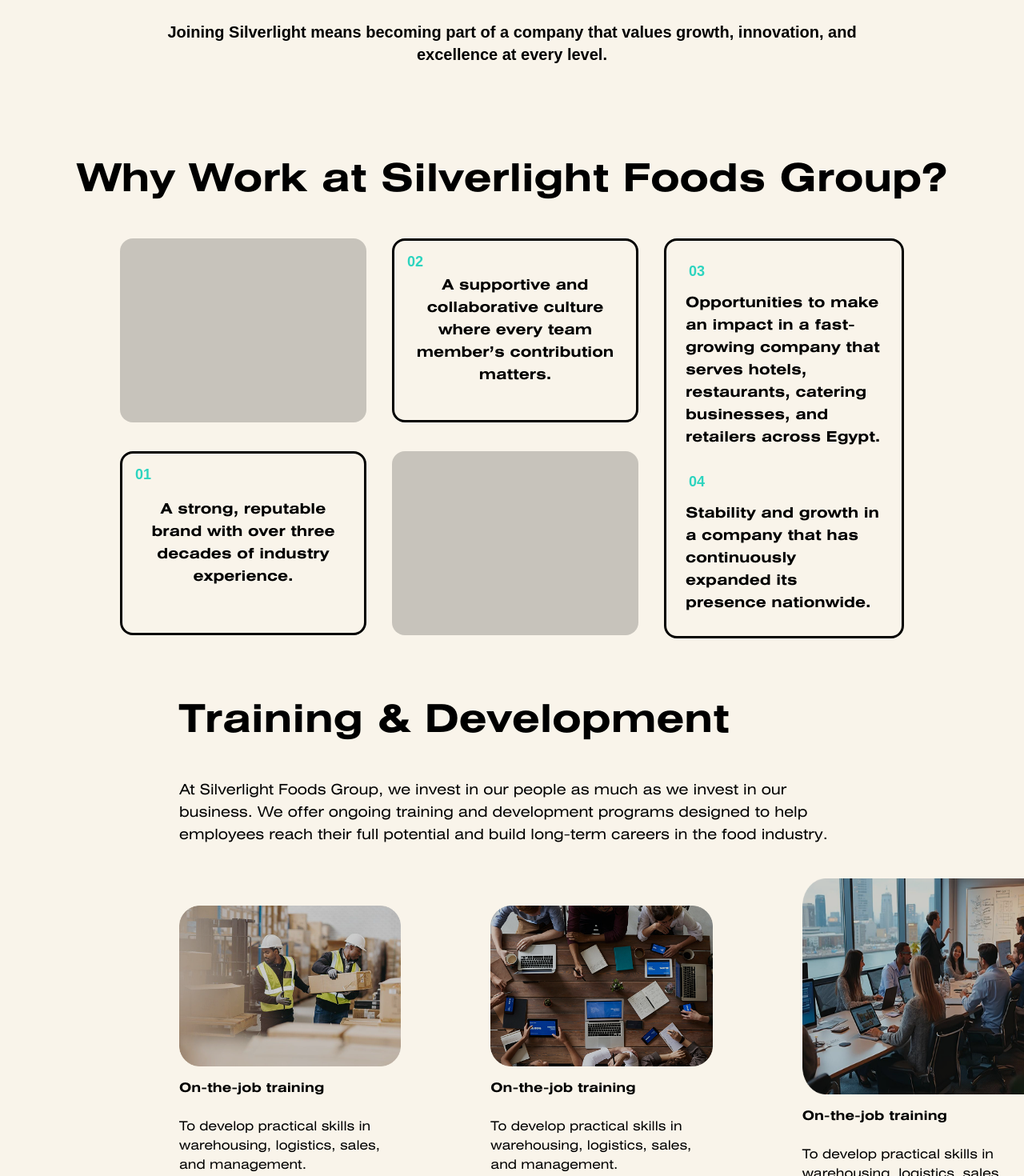
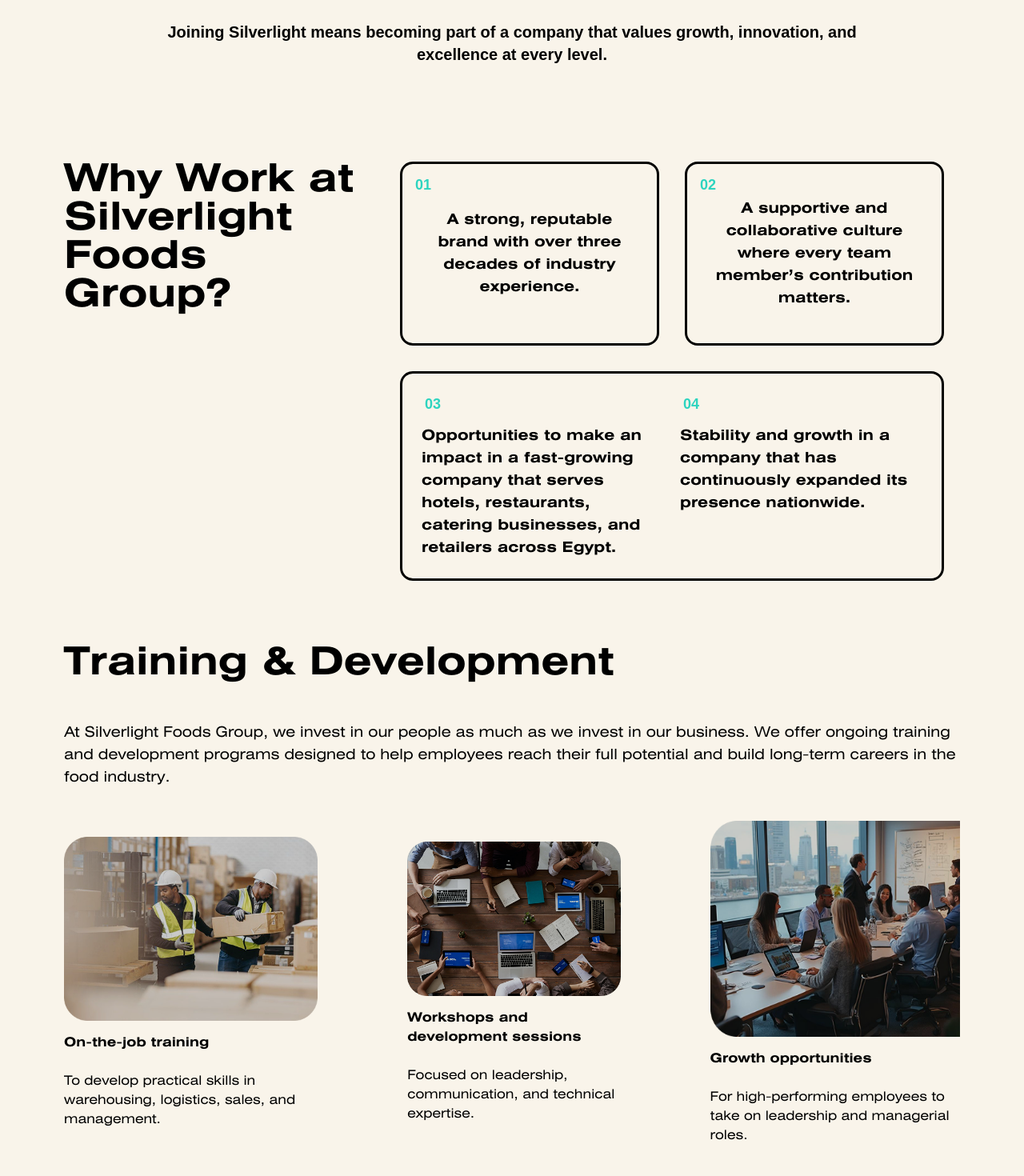
Before and after one commit to mariemkhaled0/Silver_light_food, a Next.js app: page /careers in a window 1280 px wide. Shown: the part 940-2410 px from the top of the page at 80% size. Built offline with nearby package versions, Linux system fonts and the light colour scheme.

Commit message:
add contact page

```diff
--- a/src/app/careers/page.jsx
+++ b/src/app/careers/page.jsx
@@ -1,8 +1,8 @@
 import Hero from "@/components/careers/Hero";
 import Navbar from "@/components/Navbar";
 import React from "react";
-import WhyWorkAtSLF from "./WhyWorkAtSLF";
-import TrainingAndDevelopment from "./TrainingAndDevelopment";
+import WhyWorkAtSLF from "../../components/careers/WhyWorkAtSLF";
+import TrainingAndDevelopment from "../../components/careers/TrainingAndDevelopment";
 import CustomButton from "@/components/CustomButton";
 
 function page() {
--- /dev/null
+++ b/src/app/contact/page.jsx
@@ -0,0 +1,15 @@
+import Navbar from "@/components/Navbar";
+import Image from "next/image";
+
+import contact from "@/assets/images/contactUs.png";
+import Hero from "@/components/contact/Hero";
+import GetInTouch from "@/components/contact/GetInTouch";
+
+export default function page() {
+  return (
+    <>
+      <Hero />
+      <GetInTouch />
+    </>
+  );
+}
--- a/src/assets/Icons.jsx
+++ b/src/assets/Icons.jsx
@@ -638,3 +638,54 @@
     </svg>
   );
 };
+
+export const PhoneIcon = ({ className }) => (
+  <svg
+    width="24"
+    height="24"
+    viewBox="0 0 24 24"
+    fill="currentColor"
+    xmlns="http://www.w3.org/2000/svg"
+    className={className}
+  >
+    <path
+      d="M20.0002 10.999H22.0002C22.0002 5.869 18.1272 2 12.9902 2V4C17.0522 4 20.0002 6.943 20.0002 10.999Z"
+      fill="currentColor"
+    />
+    <path
+      d="M13.0003 8.00024C15.1033 8.00024 16.0003 8.89724 16.0003 11.0002H18.0003C18.0003 7.77524 16.2253 6.00024 13.0003 6.00024V8.00024ZM16.4223 13.4432C16.2301 13.2686 15.9776 13.1754 15.7181 13.1835C15.4585 13.1915 15.2123 13.3001 15.0313 13.4862L12.6383 15.9472C12.0623 15.8372 10.9043 15.4762 9.71228 14.2872C8.52028 13.0942 8.15928 11.9332 8.05228 11.3612L10.5113 8.96724C10.6977 8.78637 10.8064 8.54006 10.8144 8.28045C10.8225 8.02083 10.7292 7.76828 10.5543 7.57624L6.85928 3.51324C6.68432 3.3206 6.44116 3.20374 6.18143 3.1875C5.92171 3.17125 5.66588 3.2569 5.46828 3.42624L3.29828 5.28724C3.12539 5.46075 3.0222 5.69169 3.00828 5.93624C2.99328 6.18624 2.70728 12.1082 7.29928 16.7022C11.3053 20.7072 16.3233 21.0002 17.7053 21.0002C17.9073 21.0002 18.0313 20.9942 18.0643 20.9922C18.3088 20.9786 18.5396 20.8749 18.7123 20.7012L20.5723 18.5302C20.7417 18.3328 20.8276 18.077 20.8115 17.8173C20.7954 17.5576 20.6788 17.3143 20.4863 17.1392L16.4223 13.4432Z"
+      fill="currentColor"
+    />
+  </svg>
+);
+export const LocationIcon = ({ className }) => (
+  <svg
+    width="24"
+    height="24"
+    viewBox="0 0 24 24"
+    fill="currentColor"
+    xmlns="http://www.w3.org/2000/svg"
+    className={className}
+  >
+    <path
+      d="M10.25 1.28125C8.38174 1.28345 6.59062 2.0266 5.26955 3.34767C3.94848 4.66873 3.20534 6.45985 3.20313 8.32812C3.20089 9.85488 3.6996 11.3402 4.62276 12.5563C4.62276 12.5563 4.81494 12.8093 4.84634 12.8458L10.25 19.2188L15.6562 12.8426C15.6844 12.8087 15.8773 12.5563 15.8773 12.5563L15.8779 12.5543C16.8006 11.3388 17.2991 9.85418 17.2969 8.32812C17.2947 6.45985 16.5515 4.66873 15.2305 3.34767C13.9094 2.0266 12.1183 1.28345 10.25 1.28125ZM10.25 10.8906C9.74319 10.8906 9.24776 10.7403 8.82636 10.4588C8.40496 10.1772 8.07652 9.77699 7.88257 9.30875C7.68862 8.84052 7.63787 8.32528 7.73675 7.82821C7.83562 7.33113 8.07967 6.87454 8.43805 6.51616C8.79642 6.15779 9.25301 5.91374 9.75009 5.81486C10.2472 5.71599 10.7624 5.76673 11.2306 5.96068C11.6989 6.15463 12.0991 6.48308 12.3806 6.90448C12.6622 7.32588 12.8125 7.82131 12.8125 8.32812C12.8117 9.00748 12.5414 9.65877 12.061 10.1391C11.5807 10.6195 10.9294 10.8898 10.25 10.8906Z"
+      fill="currentColor"
+    />
+  </svg>
+);
+
+export const MailIcon = ({ className }) => (
+  <svg
+    width="24"
+    height="24"
+    viewBox="0 0 24 24"
+    fill="noncurrentColore"
+    xmlns="http://www.w3.org/2000/svg"
+    className={className}
+  >
+    <path
+      d="M22 4H2V20H22V4ZM20 8L12 13L4 8V6L12 11L20 6V8Z"
+      fill="currentColor"
+    />
+  </svg>
+);
--- a/src/app/careers/TrainingAndDevelopment.jsx
+++ b/src/components/careers/TrainingAndDevelopment.jsx
@@ -6,12 +6,12 @@
 
 function TrainingAndDevelopment() {
   return (
-    <section className="w-full pt-20">
-      <div className="xl:px-56 px-6 ">
+    <section className="w-full contanier pt-20">
+      <div className="  ">
         <h2 className="lg:text-5xl md:text-4xl  lg:text-start text-center text-2xl font-helios font-extrabold lg:mb-12 mb-6">
           Training & Development
         </h2>
-        <div className="max-w-[85ch] my-10 lg:text-lg md:text-lg text-sm lg:text-start text-center">
+        <div className=" my-10 lg:text-lg md:text-lg text-sm lg:text-start text-center">
           <p className="font-helios ">
             At Silverlight Foods Group, we invest in our people as much as we
             invest in our business. We offer ongoing training and development
@@ -20,7 +20,7 @@
           </p>
         </div>
       </div>
-      <div className="w-full xl:pl-56 pl-6">
+      <div className="w-full  ">
         <div className="flex lg:gap-28 gap-6 justify-between items-center w-full">
           <div className="lg:space-y-4 space-y-2">
             <Image src={engImg} alt="eng_img" className="w-full h-auto" />
@@ -35,14 +35,13 @@
             </div>
           </div>
           <div className="lg:space-y-4 space-y-2">
-            <Image src={workSpace} alt="eng_img" className="w-full h-auto" />
+            <Image src={workSpace} alt="eng_img" className="w-full h-full" />
             <div className="lg:space-y-6 space-y-2">
               <h3 className="font-bold font-helios text-xs lg:text-base">
-                On-the-job training
+                Workshops and development sessions
               </h3>
               <p className="font-helios text-[9px] lg:text-base md:text-[sm]">
-                To develop practical skills in warehousing, logistics, sales,
-                and management.
+                Focused on leadership, communication, and technical expertise.
               </p>
             </div>
           </div>
@@ -54,11 +53,11 @@
             />
             <div className="lg:space-y-6 space-y-2">
               <h3 className="font-bold font-helios text-xs lg:text-base">
-                On-the-job training
+                Growth opportunities
               </h3>
               <p className="font-helios text-[9px] lg:text-base md:text-[sm]">
-                To develop practical skills in warehousing, logistics, sales,
-                and management.
+                For high-performing employees to take on leadership and
+                managerial roles.
               </p>
             </div>
           </div>
--- a/src/app/careers/WhyWorkAtSLF.jsx
+++ b/src/components/careers/WhyWorkAtSLF.jsx
@@ -2,51 +2,51 @@
 
 function WhyWorkAtSLF() {
   return (
-    <section className="container mx-auto px-4 lg:pt-20 md:pt-10 pt-6">
-      <h2 className="lg:text-5xl md:text-4xl  text-center text-2xl font-helios font-extrabold mb-12">
+    <section className="contanier flex flex-wrap  mx-auto px-4 lg:pt-20 md:pt-10 pt-6">
+      <h2 className="lg:text-5xl md:text-4xl  xl:max-w-[400px] md:w-full w-full text-2xl font-helios font-extrabold mb-12">
         Why Work at Silverlight Foods Group?
       </h2>
 
-      <div className="flex flex-col lg:flex-row gap-8 justify-center mx-auto items-stretch max-w-[980px]">
+      <div className="flex flex-col  gap-8 justify-center mx-auto xxs:w-[300px] lg:max-w-[680px] md:max-w-[680px]">
         {/* LEFT SIDE GRID */}
         <div className="grid grid-cols-1 sm:grid-cols-2 gap-8 flex-1">
           {/* Box 1 */}
-          <div className="w-full h-[230px] bg-black/20 rounded-2xl"></div>
+          {/* <div className="w-full h-[230px] bg-black/20 rounded-2xl"></div> */}
+          <div className="relative w-full h-[230px] border-[3px] border-black rounded-2xl flex items-center justify-center text-center p-6">
+            <span className="absolute top-3 left-3 text-teal-400 lg:text-lg  md:text-lg text-xs font-extrabold  border-teal-400 px-1 rounded-sm">
+              01
+            </span>
+            <p className="font-helios font-semibold lg:text-lg  md:text-lg text-sm">
+              A strong, reputable brand with over three decades of industry
+              experience.
+            </p>
+          </div>
 
           {/* Box 2 */}
           <div className="relative w-full h-[230px] border-[3px] border-black rounded-2xl flex items-center justify-center text-center p-6">
             <span className="absolute top-3 left-3 text-teal-400 text-lg  font-extrabold  border-teal-400 px-1 rounded-sm">
               02
             </span>
-            <p className="font-helios font-semibold text-lg">
+            <p className="font-helios font-semibold lg:text-lg  md:text-lg text-sm">
               A supportive and collaborative culture where every team member’s
               contribution matters.
             </p>
           </div>
 
           {/* Box 3 (Image placeholder) */}
-          <div className="relative w-full h-[230px] border-[3px] border-black rounded-2xl flex items-center justify-center text-center p-6">
-            <span className="absolute top-3 left-3 text-teal-400 text-lg  font-extrabold  border-teal-400 px-1 rounded-sm">
-              01
-            </span>
-            <p className="font-helios font-semibold text-lg">
-              A strong, reputable brand with over three decades of industry
-              experience.
-            </p>
-          </div>
 
           {/* Box 4 (Image placeholder) */}
-          <div className="w-full h-[230px] bg-black/20 rounded-2xl"></div>
+          {/* <div className="w-full h-[230px] bg-black/20 rounded-2xl"></div> */}
         </div>
 
         {/* RIGHT SIDE BOX */}
-        <div className="relative w-full lg:w-[300px] h-auto lg:h-[500px] border-[3px] border-black rounded-2xl flex flex-col  p-6">
+        <div className="relative w-full  h-auto border-[3px] border-black rounded-2xl flex flex-col  gap-5 lg:flex-row md:flex-row   p-6">
           {/* Section 03 */}
           <div className="relative h-1/2">
             <span className="absolute top-0 left-0  text-teal-400 text-lg  font-extrabold  border-teal-400 px-1 rounded-sm">
               03
             </span>
-            <p className="font-helios font-semibold text-lg mt-10">
+            <p className="font-helios font-semibold lg:text-lg  md:text-lg text-sm mt-10 max-w-[50ch]">
               Opportunities to make an impact in a fast-growing company that
               serves hotels, restaurants, catering businesses, and retailers
               across Egypt.
@@ -54,11 +54,11 @@
           </div>
 
           {/* Section 04 */}
-          <div className="relative h-1/2 lg:mt-10 mt-6">
+          <div className="relative h-1/2 ">
             <span className="absolute top-0   left-0 text-teal-400 text-lg  font-extrabold  border-teal-400 px-1 rounded-sm">
               04
             </span>
-            <p className="font-helios font-semibold text-lg mt-10">
+            <p className="font-helios font-semibold lg:text-lg  md:text-lg text-sm mt-10 max-w-[50ch]">
               Stability and growth in a company that has continuously expanded
               its presence nationwide.
             </p>
--- /dev/null
+++ b/src/components/contact/Hero.jsx
@@ -0,0 +1,33 @@
+import React from "react";
+import Navbar from "@/components/Navbar";
+import Image from "next/image";
+
+import contact from "@/assets/images/contactUs.png";
+
+export default function Hero() {
+  return (
+    <section className="w-full h-[500px] relative overflow-hidden z-20 ">
+      {/* Background Image */}
+      <Image
+        alt="contact"
+        src={contact}
+        fill
+        priority
+        className="object-cover object-center z-20 "
+      />
+
+      {/* Gradient overlay */}
+      <div className="absolute inset-0 z-20  bg-black/40 " />
+
+      {/* Navbar */}
+      <Navbar isWhiteLogo={true} className="absolute top-4 text-white z-50" />
+
+      {/* Content */}
+      <div className="text-white absolute top-1/2 left-1/2  -translate-x-1/2 -translate-y-1/2 z-40 w-full">
+        <h1 className="lg:text-8xl md:text-7xl text-5xl w-full font-extrabold font-mencken uppercase text-center">
+          Contact us
+        </h1>
+      </div>
+    </section>
+  );
+}
```
Also changed, not shown: src/components/contact/GetInTouch.jsx (added, +87 -0 lines), src/assets/images/contactUs.png (added).
